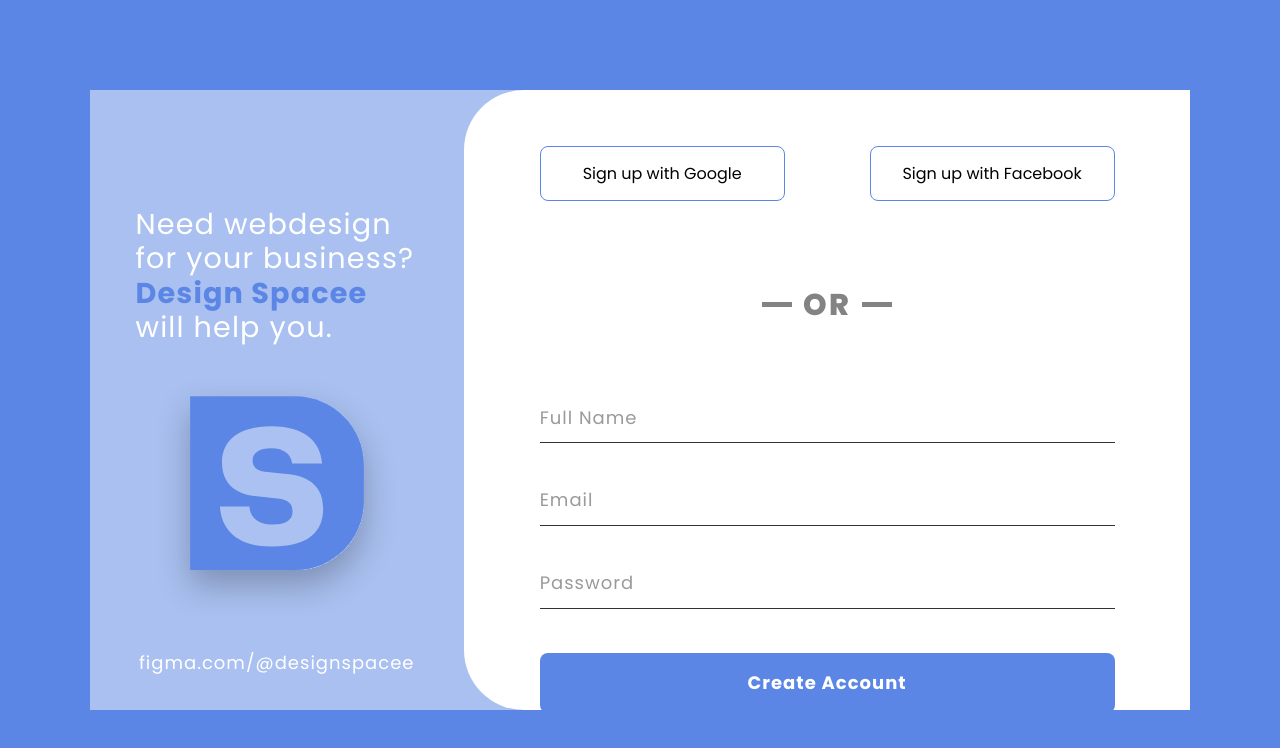
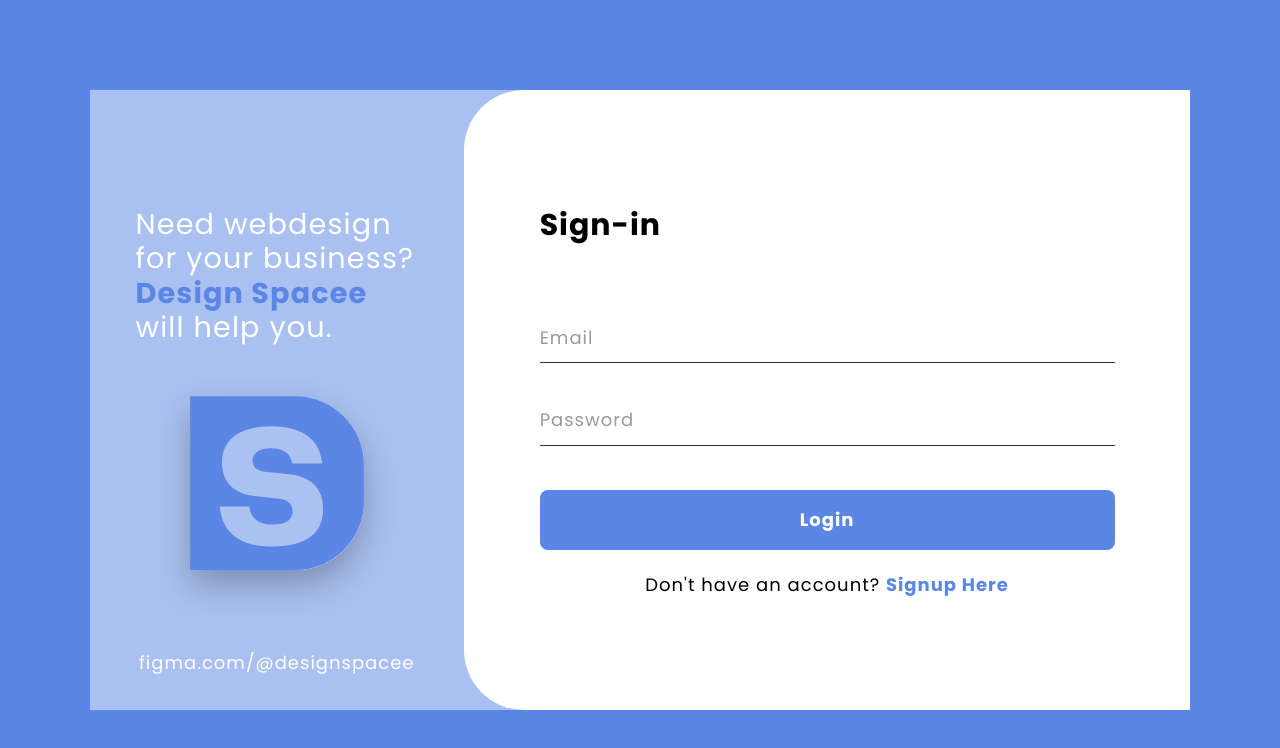
Before and after one commit to JessmrvnC/APPDEV1, a React (Vite) app in the folder F_L04_ReactJsStylingFigmaConversion/: page / in a window 1280 px wide. Shown: the top 748 px of the page. Built offline with nearby package versions, Linux system fonts and the light colour scheme.

Commit message:
Add Login and Sign Up screen screenshots

```diff
--- a/F_L04_ReactJsStylingFigmaConversion/src/App.jsx
+++ b/F_L04_ReactJsStylingFigmaConversion/src/App.jsx
@@ -1,7 +1,7 @@
-import SignUp from './components/SignUp/SignUp.jsx'
+import Login from './components/Login/Login.jsx'
 
 function App() {
-  return <SignUp />
+	return <Login />
 }
 
 export default App
```
Also changed, not shown: F_L04_ReactJsStylingFigmaConversion/carbonel-login-reactjs-styling.png (added), F_L04_ReactJsStylingFigmaConversion/carbonel-signup-reactjs-styling.png (added).
